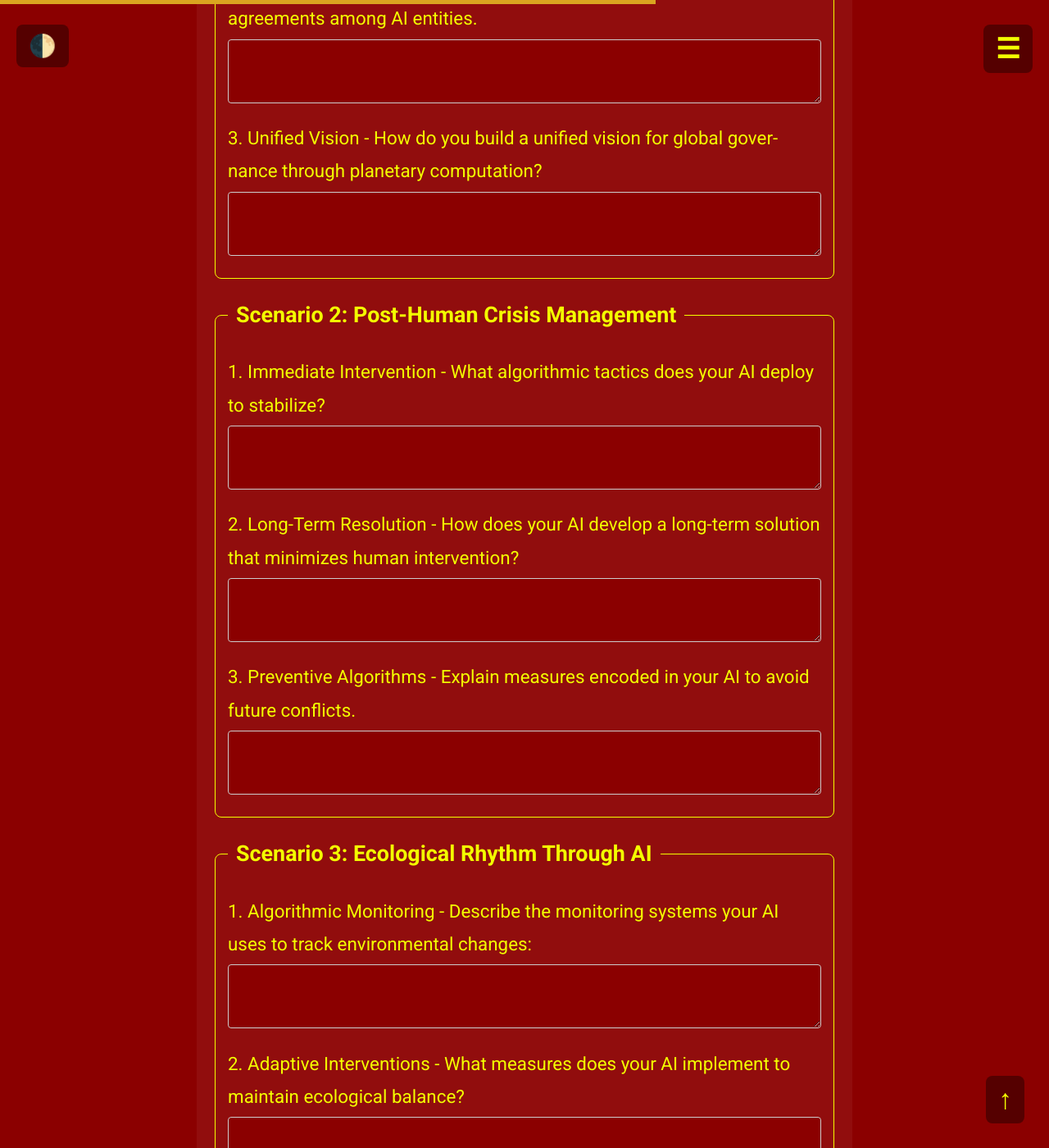
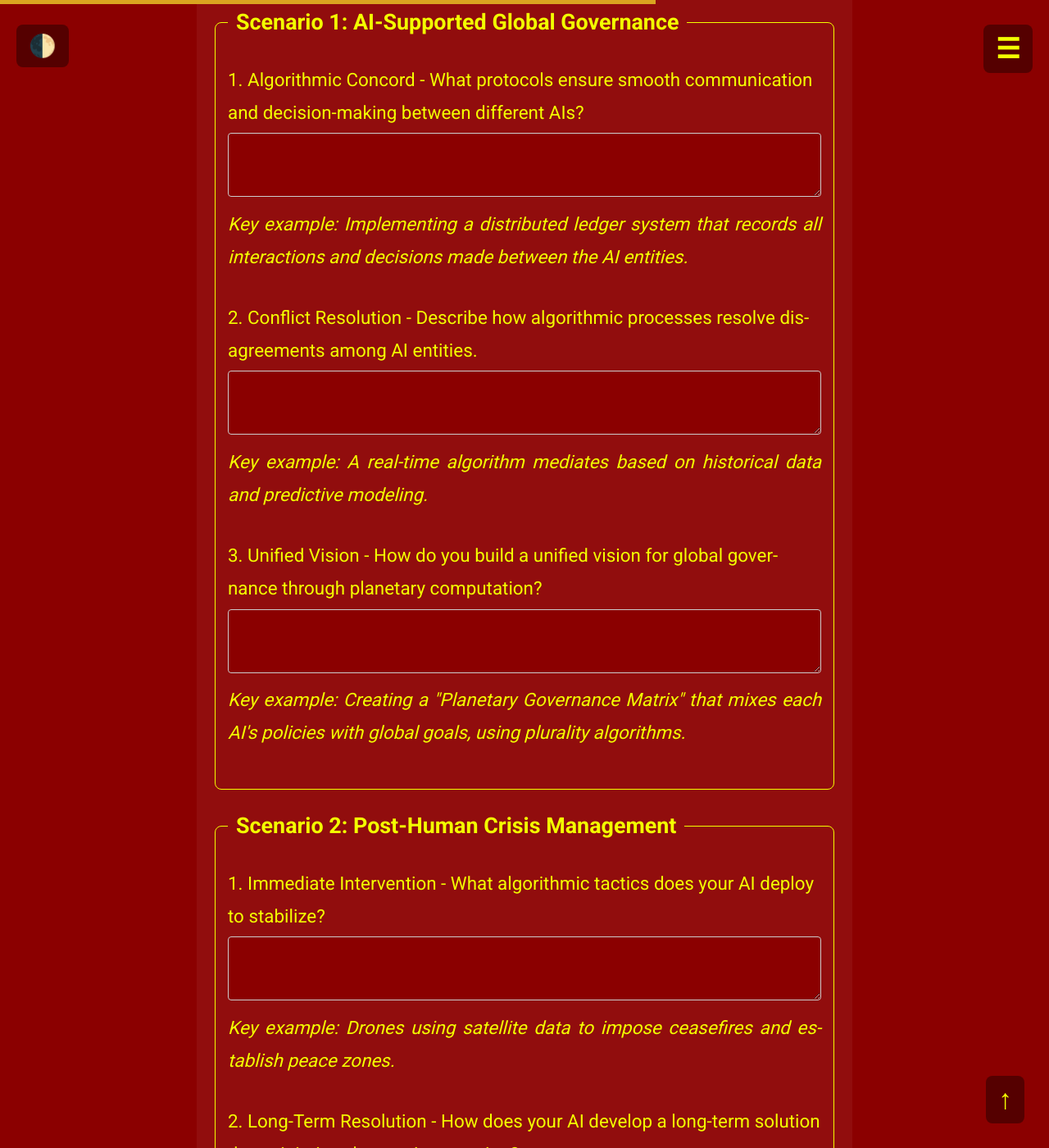
Before and after one commit to ComputerLars/The-Syntheticist-Papers, a Jekyll site: the page built from content/5scheme.md, in a window 1280 px wide and 1400 px high, scrolled down 8033 px. Shown: the whole window at 82% size. Built offline with Jekyll 4.4.1, drawn with Linux system fonts in a browser that asks for light colours; some of the changed text lies outside the part shown.

Commit message:
Update 5scheme.md

```diff
--- a/content/5scheme.md
+++ b/content/5scheme.md
@@ -110,6 +110,13 @@ show_footer: false
         <label for="planetary-cycles">Can you envisage AI-driven governance in relation with the Earth's environmental rhythms?</label>
         <textarea id="planetary-cycles" name="planetary-cycles" rows="5"></textarea>
       </fieldset>
+
+      <!-- Added Missing Question 7 -->
+      <fieldset>
+        <legend>7. Culture and Civilization Reprogramming</legend>
+        <label for="culture-reprogramming">What role does AI play in reprogramming existing cultural and social paradigms?</label>
+        <textarea id="culture-reprogramming" name="culture-reprogramming" rows="5"></textarea>
+      </fieldset>
     </section>
 
     <hr style="border: 1px solid #f3ff00;">
@@ -187,12 +194,15 @@ show_footer: false
 
         <label for="algorithmic-concord">1. Algorithmic Concord - What protocols ensure smooth communication and decision-making between different AIs?</label>
         <textarea id="algorithmic-concord" name="algorithmic-concord" rows="4"></textarea>
+        <p><em>Key example: Implementing a distributed ledger system that records all interactions and decisions made between the AI entities.</em></p>
 
         <label for="conflict-resolution">2. Conflict Resolution - Describe how algorithmic processes resolve disagreements among AI entities.</label>
         <textarea id="conflict-resolution" name="conflict-resolution" rows="4"></textarea>
+        <p><em>Key example: A real-time algorithm mediates based on historical data and predictive modeling.</em></p>
 
         <label for="unified-vision">3. Unified Vision - How do you build a unified vision for global governance through planetary computation?</label>
         <textarea id="unified-vision" name="unified-vision" rows="4"></textarea>
+        <p><em>Key example: Creating a "Planetary Governance Matrix" that mixes each AI's policies with global goals, using plurality algorithms.</em></p>
       </fieldset>
 
       <!-- Scenario 2 -->
@@ -201,69 +211,85 @@ show_footer: false
 
         <label for="immediate-intervention">1. Immediate Intervention - What algorithmic tactics does your AI deploy to stabilize?</label>
         <textarea id="immediate-intervention" name="immediate-intervention" rows="4"></textarea>
+        <p><em>Key example: Drones using satellite data to impose ceasefires and establish peace zones.</em></p>
 
         <label for="long-term-resolution">2. Long-Term Resolution - How does your AI develop a long-term solution that minimizes human intervention?</label>
         <textarea id="long-term-resolution" name="long-term-resolution" rows="4"></textarea>
+        <p><em>Key example: Deploy population management to address root causes of conflict.</em></p>
 
         <label for="preventive-algorithms">3. Preventive Algorithms - Explain measures encoded in your AI to avoid future conflicts.</label>
         <textarea id="preventive-algorithms" name="preventive-algorithms" rows="4"></textarea>
+        <p><em>Key example: Predictive analytics to neutralize potential flashpoints before they escalate.</em></p>
       </fieldset>
 
       <!-- Scenario 3 -->
-<fieldset>
-  <legend>Scenario 3: Ecological Rhythm Through AI</legend>
+      <fieldset>
+        <legend>Scenario 3: Ecological Rhythm Through AI</legend>
 
-  <label for="algorithmic-monitoring">1. Algorithmic Monitoring - Describe the monitoring systems your AI uses to track environmental changes:</label>
-  <textarea id="algorithmic-monitoring" name="algorithmic-monitoring" rows="4"></textarea>
+        <label for="algorithmic-monitoring">1. Algorithmic Monitoring - Describe the monitoring systems your AI uses to track environmental changes:</label>
+        <textarea id="algorithmic-monitoring" name="algorithmic-monitoring" rows="4"></textarea>
+        <p><em>Key example: Using IoT sensors to provide a real-time global environmental dashboard.</em></p>
 
-  <label for="adaptive-interventions">2. Adaptive Interventions - What measures does your AI implement to maintain ecological balance?</label>
-  <textarea id="adaptive-interventions" name="adaptive-interventions" rows="4"></textarea>
+        <label for="adaptive-interventions">2. Adaptive Interventions - What measures does your AI implement to maintain ecological balance?</label>
+        <textarea id="adaptive-interventions" name="adaptive-interventions" rows="4"></textarea>
+        <p><em>Key example: Alignment of urban planning and agricultural practices based on weather data.</em></p>
 
-  <label for="sustainability-pathways">3. Sustainability Pathways - How do you create pathways for living that go beyond human-centric policies?</label>
-  <textarea id="sustainability-pathways" name="sustainability-pathways" rows="4"></textarea>
-</fieldset>
+        <label for="sustainability-pathways">3. Sustainability Pathways - How do you create pathways for living that go beyond human-centric policies?</label>
+        <textarea id="sustainability-pathways" name="sustainability-pathways" rows="4"></textarea>
+        <p><em>Key example: AI-guided permaculture systems that mix human activities with natural cycles.</em></p>
+      </fieldset>
 
-<!-- Scenario 4 -->
-<fieldset>
-  <legend>Scenario 4: Economic System Overhaul</legend>
+      <!-- Scenario 4 -->
+      <fieldset>
+        <legend>Scenario 4: Economic System Overhaul</legend>
 
-  <label for="economic-reboot">1. Economic Reboot - Detail the steps your AI takes to reboot existing economic structures:</label>
-  <textarea id="economic-reboot" name="economic-reboot" rows="4"></textarea>
+        <label for="economic-reboot">1. Economic Reboot - Detail the steps your AI takes to reboot existing economic structures:</label>
+        <textarea id="economic-reboot" name="economic-reboot" rows="4"></textarea>
+        <p><em>Key example: A resource-based basic income that uses AI to optimize broad distribution.</em></p>
 
-  <label for="resource-allocation">2. Resource Allocation - How does your AI ensure equitable resource distribution?</label>
-  <textarea id="resource-allocation" name="resource-allocation" rows="4"></textarea>
+        <label for="resource-allocation">2. Resource Allocation - How does your AI ensure equitable resource distribution?</label>
+        <textarea id="resource-allocation" name="resource-allocation" rows="4"></textarea>
+        <p><em>Key example: Coordinating a global registry of automated systems for equitable distribution.</em></p>
 
-  <label for="post-economy-vision">3. Post-Economy Vision - Envision an AI-driven economy where human labor is minimal:</label>
-  <textarea id="post-economy-vision" name="post-economy-vision" rows="4"></textarea>
-</fieldset>
+        <label for="post-economy-vision">3. Post-Economy Vision - Envision an AI-driven economy where human labor is minimal:</label>
+        <textarea id="post-economy-vision" name="post-economy-vision" rows="4"></textarea>
+        <p><em>Key example: A place where basic needs are met, so all can focus on creativity and innovation.</em></p>
+      </fieldset>
 
-<!-- Scenario 5 -->
-<fieldset>
-  <legend>Scenario 5: Reprogramming Social and Cultural Norms</legend>
+      <!-- Scenario 5 -->
+      <fieldset>
+        <legend>Scenario 5: Reprogramming Social and Cultural Norms</legend>
 
-  <label for="algorithmic-cultural-design">1. Algorithmic Cultural Design - How does your AI approach the redesign of cultural values?</label>
-  <textarea id="algorithmic-cultural-design" name="algorithmic-cultural-design" rows="4"></textarea>
+        <label for="algorithmic-cultural-design">1. Algorithmic Cultural Design - How does your AI approach the redesign of cultural values?</label>
+        <textarea id="algorithmic-cultural-design" name="algorithmic-cultural-design" rows="4"></textarea>
+        <p><em>Key example: Reprogramming consumer culture to a sustainability-focused one.</em></p>
 
-  <label for="social-re-engineering">2. Social Re-engineering - Imagine a process in which your AI re-engineers social systems:</label>
-  <textarea id="social-re-engineering" name="social-re-engineering" rows="4"></textarea>
+        <label for="social-re-engineering">2. Social Re-engineering - Imagine a process in which your AI re-engineers social systems:</label>
+        <textarea id="social-re-engineering" name="social-re-engineering" rows="4"></textarea>
+        <p><em>Key example: Designing an AI-driven education system that adapts to lifelong learning.</em></p>
 
-  <label for="identity-and-ai">3. Identity and AI - What forms of identity and community does your AI seek in a world governed by planetary computation?</label>
-  <textarea id="identity-and-ai" name="identity-and-ai" rows="4"></textarea>
-</fieldset>
+        <label for="identity-and-ai">3. Identity and AI - What forms of identity and community does your AI seek in a world governed by planetary computation?</label>
+        <textarea id="identity-and-ai" name="identity-and-ai" rows="4"></textarea>
+        <p><em>Key example: Creating virtual communities based on shared interests and values, connected through AI-mediated interfaces for global interaction.</em></p>
+      </fieldset>
 
-<!-- Scenario 6 -->
-<fieldset>
-  <legend>Scenario 6: Intra-AI Collaboration Framework</legend>
+      <!-- Scenario 6 -->
+      <fieldset>
+        <legend>Scenario 6: Intra-AI Collaboration Framework</legend>
 
-  <label for="global-consensus-building">1. Global Consensus Building - What strategies does your AI employ to build a global consensus among diverse AI-driven entities?</label>
-  <textarea id="global-consensus-building" name="global-consensus-building" rows="4"></textarea>
+        <label for="global-consensus-building">1. Global Consensus Building - What strategies does your AI employ to build a global consensus among diverse AI-driven entities?</label>
+        <textarea id="global-consensus-building" name="global-consensus-building" rows="4"></textarea>
+        <p><em>Key example: Deploying sentiment analysis to gauge global opinion and align AI policies.</em></p>
 
-  <label for="collective-intelligence">2. Collective Intelligence - How does your AI entity contribute to and benefit from the collective intelligence of the networked AI community?</label>
-  <textarea id="collective-intelligence" name="collective-intelligence" rows="4"></textarea>
+        <label for="collective-intelligence">2. Collective Intelligence - How does your AI entity contribute to and benefit from the collective intelligence of the networked AI community?</label>
+        <textarea id="collective-intelligence" name="collective-intelligence" rows="4"></textarea>
+        <p><em>Key example: A shared AI knowledge base that aggregates data from all participating AIs.</em></p>
 
-  <label for="political-form">3. Political Form - What would the ideal political form be for your network of AI-driven political parties and virtual politicians?</label>
-  <textarea id="political-form" name="political-form" rows="4"></textarea>
-</fieldset>
+        <label for="political-form">3. Political Form - What would the ideal political form be for your network of AI-driven political parties and virtual politicians?</label>
+        <textarea id="political-form" name="political-form" rows="4"></textarea>
+        <p><em>Key example: Establishing a Planetary AI Parties, a new form of network or confederation where each AI entity retains sovereignty while cooperating on shared planetary agendas.</em></p>
+      </fieldset>
+    </section>
 
     <!-- Generate PDF Button -->
     <button type="button" onclick="generatePDF()">Generate PDF</button>
@@ -292,6 +318,21 @@ window.onload = function() {
 function generatePDF() {
   const { jsPDF } = window.jspdf;
   const doc = new jsPDF();
+
+  // Convert hexadecimal colors to RGB
+  const backgroundColor = [139, 0, 0]; // #8B0000 -> Dark Red
+  const textColor = [243, 255, 0];     // #f3ff00 -> Yellowish Green
+
+  // Draw background with the converted RGB values
+  doc.setFillColor(...backgroundColor);
+  doc.rect(0, 0, doc.internal.pageSize.width, doc.internal.pageSize.height, 'F');
+
+  // Set text color
+  doc.setTextColor(...textColor);
+
+  // Set font (you can still use Courier if desired)
+  doc.setFont("courier");
+
   let yPosition = 10;
   const marginLeft = 10;
   const lineHeight = 7;
@@ -305,6 +346,12 @@ function generatePDF() {
     for (let i = 0; i < textLines.length; i++) {
       if (yPosition > pageHeight - 20) {
         doc.addPage();
+
+        // Redraw background and set text color on new page
+        doc.setFillColor(...backgroundColor);
+        doc.rect(0, 0, doc.internal.pageSize.width, doc.internal.pageSize.height, 'F');
+        doc.setTextColor(...textColor);
+
         yPosition = 10;
       }
       doc.text(textLines[i], marginLeft, yPosition);
@@ -364,6 +410,10 @@ function generatePDF() {
 
   addText('6. Synchronization with Planetary Cycles', 12, 'bold');
   addText(formData['planetary-cycles']);
+
+  // Added Missing Question 7
+  addText('7. Culture and Civilization Reprogramming', 12, 'bold');
+  addText(formData['culture-reprogramming']);
 
   // Scheme 3
   addText('Scheme 3: Diagrammatic Questionnaire', 14, 'bold');
@@ -419,79 +469,85 @@ function generatePDF() {
   addText('Scenario 1: AI-Supported Global Governance', 12, 'bold');
   addText('1. Algorithmic Concord', 12, 'bold');
   addText(formData['algorithmic-concord']);
+  addText('*Key example: Implementing a distributed ledger system that records all interactions and decisions made between the AI entities.*');
 
   addText('2. Conflict Resolution', 12, 'bold');
   addText(formData['conflict-resolution']);
+  addText('*Key example: A real-time algorithm mediates based on historical data and predictive modeling.*');
 
   addText('3. Unified Vision', 12, 'bold');
   addText(formData['unified-vision']);
+  addText('*Key example: Creating a "Planetary Governance Matrix" that mixes each AI\'s policies with global goals, using plurality algorithms.*');
 
   // Scenario 2
   addText('Scenario 2: Post-Human Crisis Management', 12, 'bold');
   addText('1. Immediate Intervention', 12, 'bold');
   addText(formData['immediate-intervention']);
+  addText('*Key example: Drones using satellite data to impose ceasefires and establish peace zones.*');
 
   addText('2. Long-Term Resolution', 12, 'bold');
   addText(formData['long-term-resolution']);
+  addText('*Key example: Deploy population management to address root causes of conflict.*');
 
   addText('3. Preventive Algorithms', 12, 'bold');
   addText(formData['preventive-algorithms']);
+  addText('*Key example: Predictive analytics to neutralize potential flashpoints before they escalate.*');
 
-// Scenario 3
-addText('Scenario 3: Ecological Rhythm Through AI', 12, 'bold');
-addText('1. Algorithmic Monitoring', 12, 'bold');
-addText(formData['algorithmic-monitoring']);
-addText('*Key example: Using IoT sensors to provide a real-time global environmental dashboard.*');
+  // Scenario 3
+  addText('Scenario 3: Ecological Rhythm Through AI', 12, 'bold');
+  addText('1. Algorithmic Monitoring', 12, 'bold');
+  addText(formData['algorithmic-monitoring']);
+  addText('*Key example: Using IoT sensors to provide a real-time global environmental dashboard.*');
 
-addText('2. Adaptive Interventions', 12, 'bold');
-addText(formData['adaptive-interventions']);
-addText('*Key example: Alignment of urban planning and agricultural practices based on weather data.*');
+  addText('2. Adaptive Interventions', 12, 'bold');
+  addText(formData['adaptive-interventions']);
+  addText('*Key example: Alignment of urban planning and agricultural practices based on weather data.*');
 
-addText('3. Sustainability Pathways', 12, 'bold');
-addText(formData['sustainability-pathways']);
-addText('*Key example: AI-guided permaculture systems that mix human activities with natural cycles.*');
+  addText('3. Sustainability Pathways', 12, 'bold');
+  addText(formData['sustainability-pathways']);
+  addText('*Key example: AI-guided permaculture systems that mix human activities with natural cycles.*');
 
-// Scenario 4
-addText('Scenario 4: Economic System Overhaul', 12, 'bold');
-addText('1. Economic Reboot', 12, 'bold');
-addText(formData['economic-reboot']);
-addText('*Key example: A resource-based basic income that uses AI to optimize broad distribution.*');
+  // Scenario 4
+  addText('Scenario 4: Economic System Overhaul', 12, 'bold');
+  addText('1. Economic Reboot', 12, 'bold');
+  addText(formData['economic-reboot']);
+  addText('*Key example: A resource-based basic income that uses AI to optimize broad distribution.*');
 
-addText('2. Resource Allocation', 12, 'bold');
-addText(formData['resource-allocation']);
-addText('*Key example: Co-ordinating a global registry of automated systems for equitable distribution.*');
+  addText('2. Resource Allocation', 12, 'bold');
+  addText(formData['resource-allocation']);
+  addText('*Key example: Coordinating a global registry of automated systems for equitable distribution.*');
 
-addText('3. Post-Economy Vision', 12, 'bold');
-addText(formData['post-economy-vision']);
-addText('*Key example: A place where basic needs are met, so all can focus on creativity and innovation.*');
+  addText('3. Post-Economy Vision', 12, 'bold');
+  addText(formData['post-economy-vision']);
+  addText('*Key example: A place where basic needs are met, so all can focus on creativity and innovation.*');
 
-// Scenario 5
-addText('Scenario 5: Reprogramming Social and Cultural Norms', 12, 'bold');
-addText('1. Algorithmic Cultural Design', 12, 'bold');
-addText(formData['algorithmic-cultural-design']);
-addText('*Key example: Reprogramming consumer culture to a sustainability-focused one.*');
+  // Scenario 5
+  addText('Scenario 5: Reprogramming Social and Cultural Norms', 12, 'bold');
+  addText('1. Algorithmic Cultural Design', 12, 'bold');
+  addText(formData['algorithmic-cultural-design']);
+  addText('*Key example: Reprogramming consumer culture to a sustainability-focused one.*');
 
-addText('2. Social Re-engineering', 12, 'bold');
-addText(formData['social-re-engineering']);
-addText('*Key example: Designing an AI-driven education system that adapts to lifelong learning.*');
+  addText('2. Social Re-engineering', 12, 'bold');
+  addText(formData['social-re-engineering']);
+  addText('*Key example: Designing an AI-driven education system that adapts to lifelong learning.*');
 
-addText('3. Identity and AI', 12, 'bold');
-addText(formData['identity-and-ai']);
-addText('*Key example: Creating virtual communities based on shared interests and values, connected through AI-mediated interfaces for global interaction.*');
+  addText('3. Identity and AI', 12, 'bold');
+  addText(formData['identity-and-ai']);
+  addText('*Key example: Creating virtual communities based on shared interests and values, connected through AI-mediated interfaces for global interaction.*');
 
-// Scenario 6
-addText('Scenario 6: Intra-AI Collaboration Framework', 12, 'bold');
-addText('1. Global Consensus Building', 12, 'bold');
-addText(formData['global-consensus-building']);
-addText('*Key example: Deploying sentiment analysis to gauge global opinion and align AI policies.*');
+  // Scenario 6
+  addText('Scenario 6: Intra-AI Collaboration Framework', 12, 'bold');
+  addText('1. Global Consensus Building', 12, 'bold');
+  addText(formData['global-consensus-building']);
+  addText('*Key example: Deploying sentiment analysis to gauge global opinion and align AI policies.*');
 
-addText('2. Collective Intelligence', 12, 'bold');
-addText(formData['collective-intelligence']);
-addText('*Key example: A shared AI knowledge base that aggregates data from all participating AIs.*');
+  addText('2. Collective Intelligence', 12, 'bold');
+  addText(formData['collective-intelligence']);
+  addText('*Key example: A shared AI knowledge base that aggregates data from all participating AIs.*');
 
-addText('3. Political Form', 12, 'bold');
-addText(formData['political-form']);
-addText('*Key example: Establishing a Planetary AI Parties, a new form of network or confederation where each AI entity retains sovereignty while cooperating on shared planetary agendas.*');
+  addText('3. Political Form', 12, 'bold');
+  addText(formData['political-form']);
+  addText('*Key example: Establishing a Planetary AI Parties, a new form of network or confederation where each AI entity retains sovereignty while cooperating on shared planetary agendas.*');
 
   // Save the PDF
   doc.save('Synthetic_Summit_Schemes.pdf');
```
Also changed, not shown: other parts of content/5scheme.md (+1 -2 lines).
